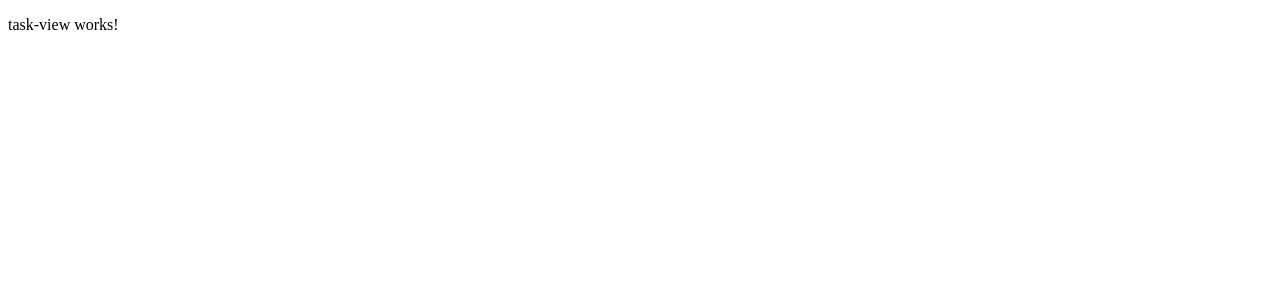
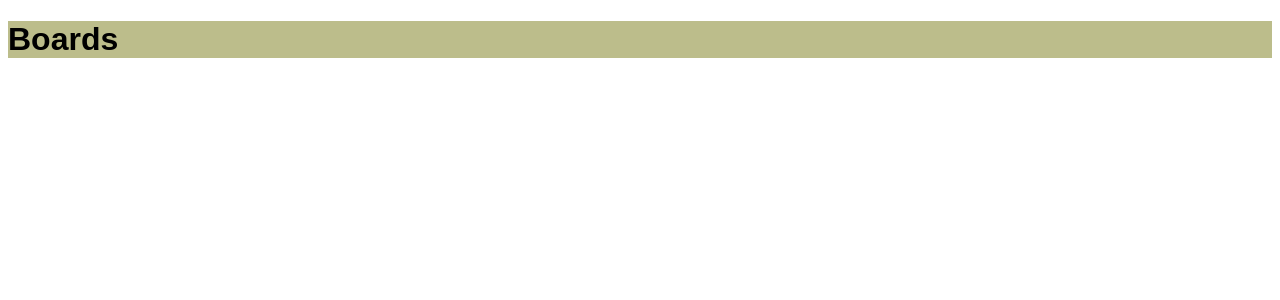
Before and after one commit to angeltyler01/taskApp, an Angular app in the folder myApp/: page / in a window 1280 px wide. Shown: the top 300 px of the page. Built offline with nearby package versions, Linux system fonts and the light colour scheme.

Commit message:
Started CSS for task component

```diff
--- a/myApp/src/app/app.component.css
+++ b/myApp/src/app/app.component.css
@@ -0,0 +1,3 @@
+body{
+    background-color: #bcbd8b;
+}
--- a/myApp/src/app/pages/task-view/task-view.component.css
+++ b/myApp/src/app/pages/task-view/task-view.component.css
@@ -0,0 +1,7 @@
+.sidebar-title{
+    font-family:Arial, Helvetica, sans-serif ;
+}
+
+.task-boards{
+    background-color: #bcbd8b;
+}
--- a/myApp/src/app/pages/task-view/task-view.component.html
+++ b/myApp/src/app/pages/task-view/task-view.component.html
@@ -1 +1,9 @@
-<p>task-view works!</p>
+<div class="task-boards">
+
+   <div class="sidebar">
+        <h1 class="sidebar-title">
+            Boards
+        </h1>
+    </div>
+
+</div>
--- a/myApp/src/app/tasks.html
+++ b/myApp/src/app/tasks.html
@@ -1,5 +1,16 @@
+<!DOCTYPE html>
+<html lang="en">
+<head>
+    <meta charset="UTF-8">
+    <meta http-equiv="X-UA-Compatible" content="IE=edge">
+    <meta name="viewport" content="width=device-width, initial-scale=1.0">
+    <title>Document</title>
+    <link rel="stylesheet" href="app.component.css">
+</head>
+<body>
 
-
+</body>
+</html>
 
 
 
```
